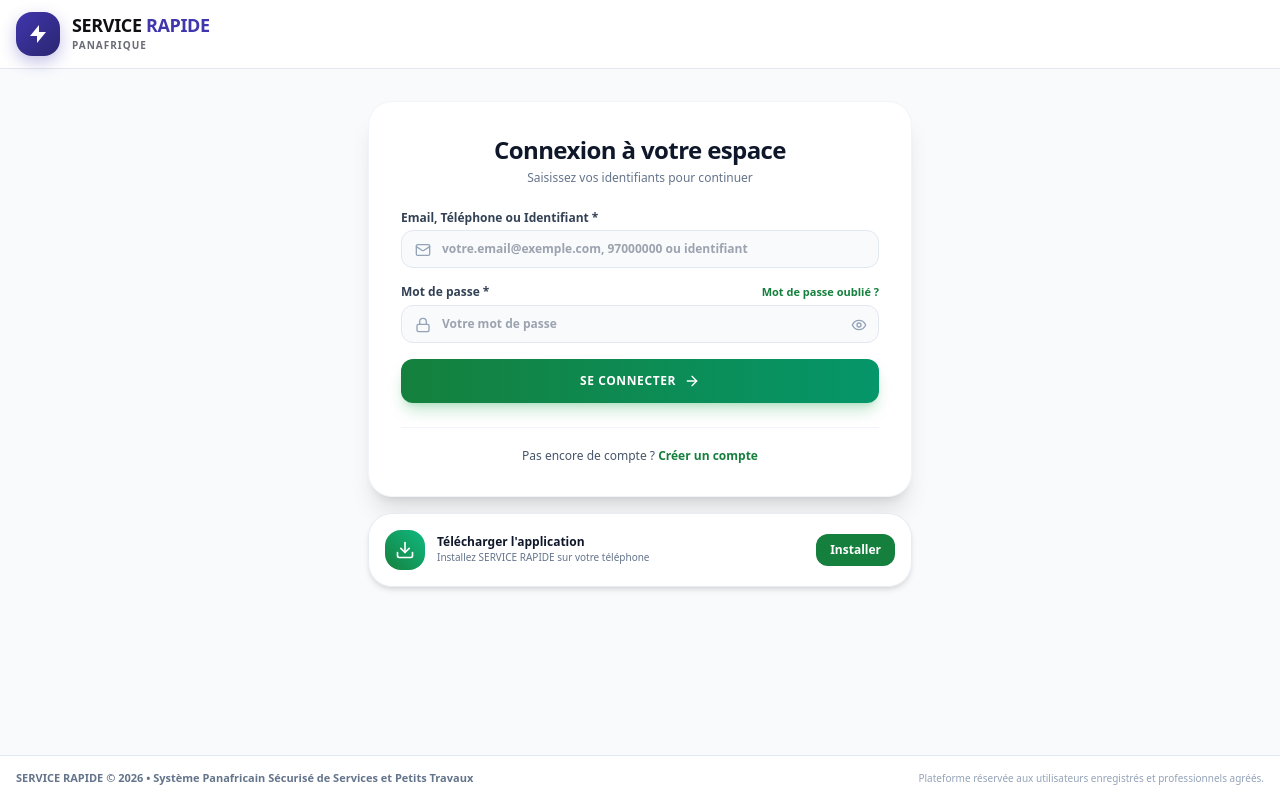
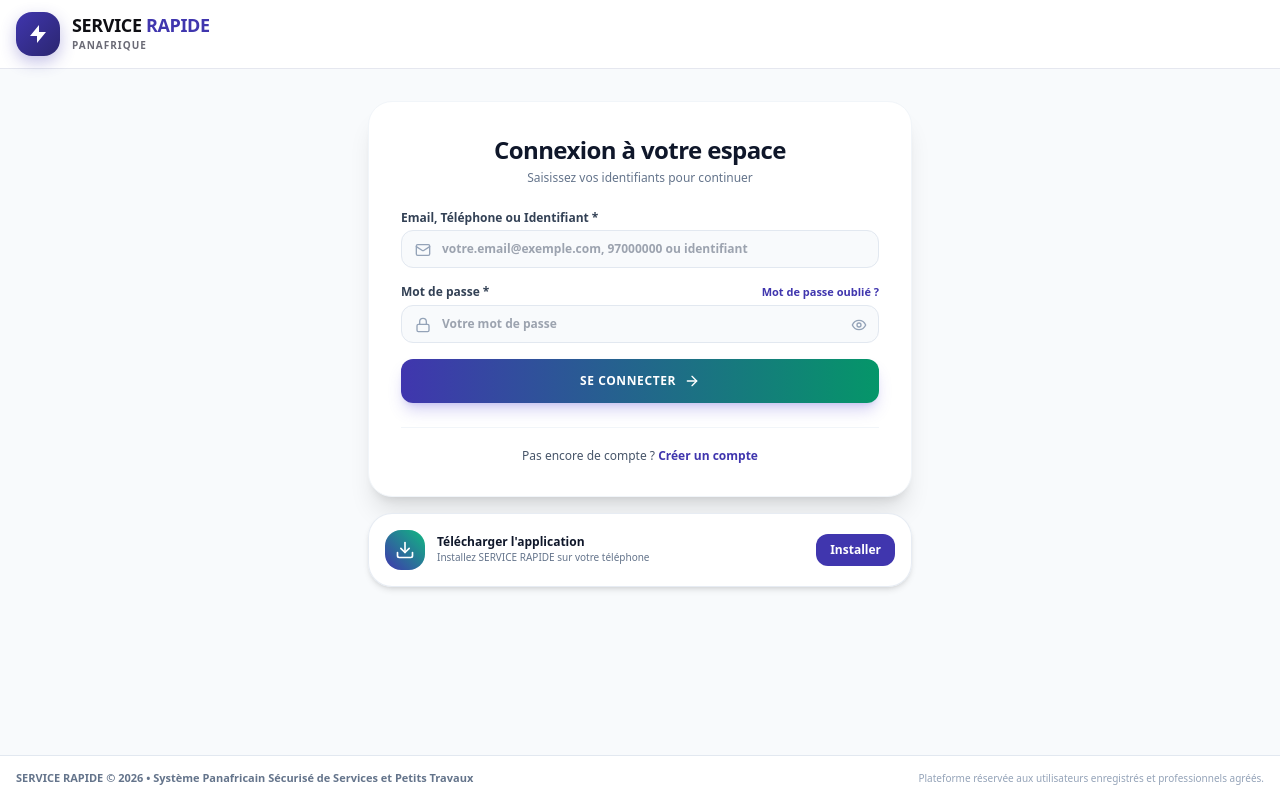
Before and after one commit to victoriengoutchowanou9-coder/SERVICE-RAPIDE, a React (Vite) app in the folder frontend/: page / in a window 1280 px wide. Built offline with nearby package versions, Linux system fonts and the light colour scheme; no server answers.

Commit message:
Update tailwind.config.js

```diff
--- a/frontend/tailwind.config.js
+++ b/frontend/tailwind.config.js
@@ -8,11 +8,14 @@ export default {
     extend: {
       colors: {
         brand: {
-          50: '#f0fdf4',
-          100: '#dcfce7',
-          500: '#16a34a',
-          600: '#15803d',
-          700: '#166534',
+          50: '#eceaff',
+          100: '#e0dcff',
+          200: '#c7c1fb',
+          500: '#5b50d6',
+          600: '#4036ae',
+          700: '#2b2670',
+          800: '#231f5c',
+          900: '#16133a',
         },
         safari: {
           yellow: '#f59e0b',
```
